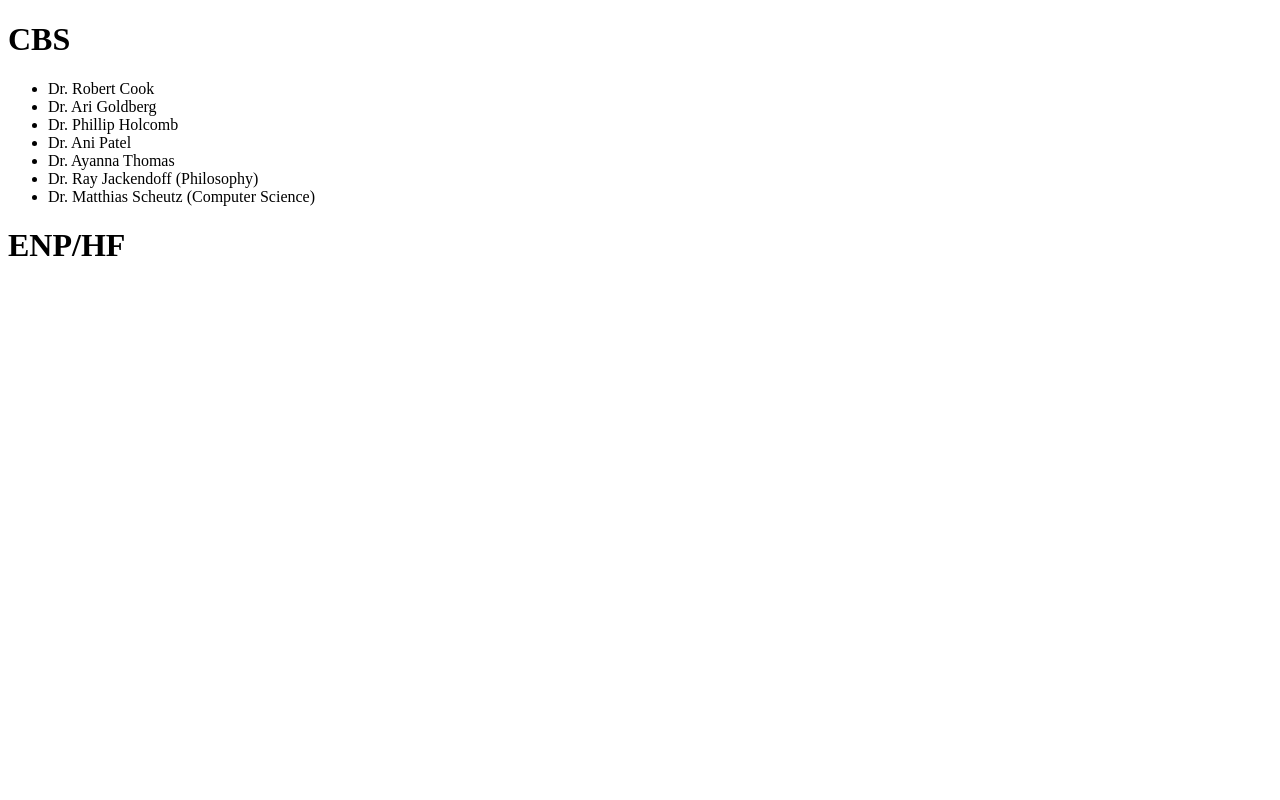
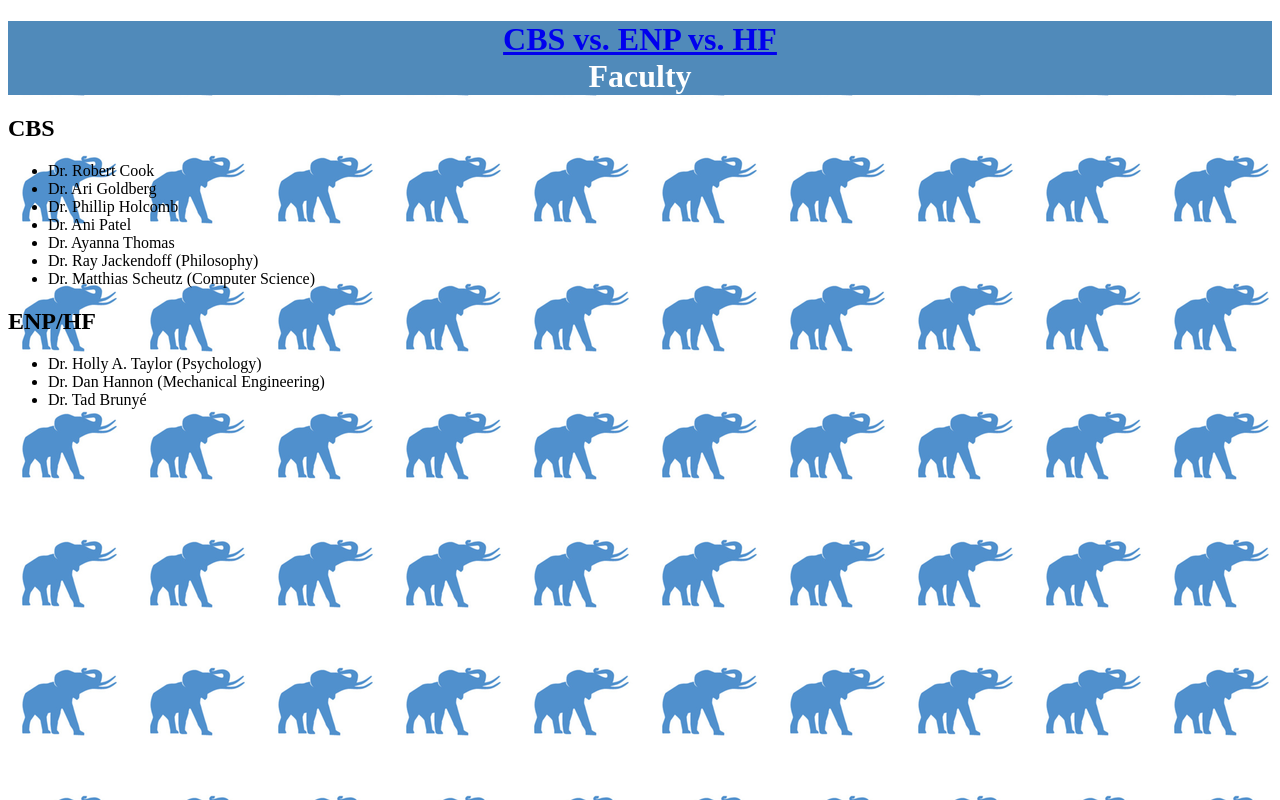
Before and after one commit to zachzager/CBSvsENPvsHF, a plain HTML site: page faculty.html in a window 1280 px wide. Drawn offline with Linux system fonts and the light colour scheme.

Commit message:
made page headings more consistent and cohesive

```diff
--- a/faculty.html
+++ b/faculty.html
@@ -4,11 +4,17 @@
 <html>
 	<head>
 		<title>Faculty</title>
-		<link rel="stylesheet" type="text/css" href="style_zz.css">
+		<link rel="stylesheet" href="style.css"/>
 	</head>
 
 	<body>
-		<h1>CBS</h1>
+		<h1>
+			<a href='index.html'>CBS vs. ENP vs. HF</a>
+			<br>
+			Faculty
+		</h1>
+
+		<h2>CBS</h2>
 		<ul>
 			<li>Dr. Robert Cook</li>
 			<li>Dr. Ari Goldberg</li>
@@ -18,6 +24,12 @@
 			<li>Dr. Ray Jackendoff (Philosophy)</li>
 			<li>Dr. Matthias Scheutz (Computer Science)</li>
 		</ul>
-		<h1>ENP/HF</h1>
+		<h2>ENP/HF</h2>
+			<ul>
+				<li>Dr. Holly A. Taylor (Psychology)</li>
+				<li>Dr. Dan Hannon (Mechanical Engineering)</li>
+				<li>Dr. Tad Brunyé</li>
+
+			</ul>
 	</body>
 <html>
```
Also changed, not shown: index.html (+5 -4 lines), programComparison.html (+8 -3 lines).
